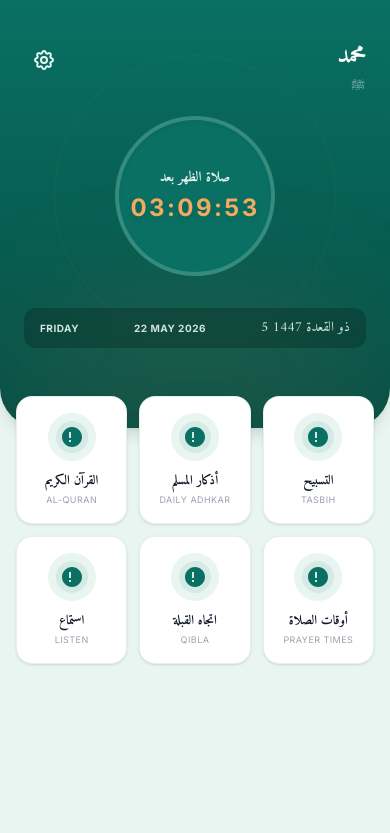
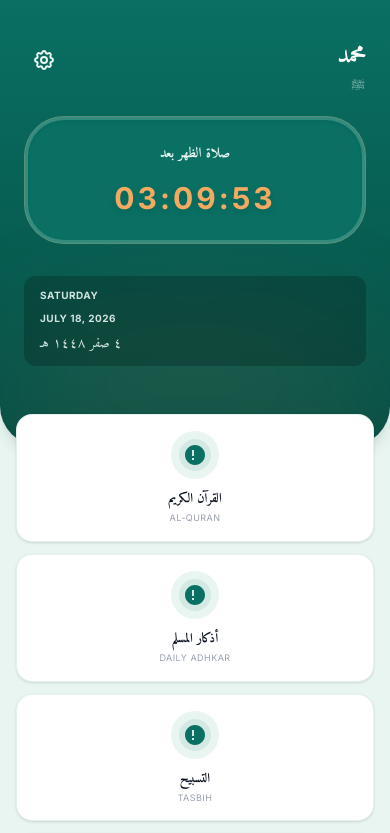
Before and after one commit to bolajareinvestmentltd-labs/Al-kawthar, a Next.js app: page / in a window 390 px wide. Shown: the top 833 px of the page. Built offline with nearby package versions, Linux system fonts and the light colour scheme.

Commit message:
page fixes

```diff
--- a/src/app/layout.tsx
+++ b/src/app/layout.tsx
@@ -25,7 +25,7 @@ export default function RootLayout({
       </head>
       <body className="bg-brand-surface antialiased">
         <AudioProvider>
-          <div className="w-full h-full min-h-[100dvh] max-w-md mx-auto bg-brand-surface relative shadow-2xl overflow-x-hidden flex flex-col">
+          <div className="w-full min-h-[100dvh] max-w-screen-2xl mx-auto bg-brand-surface relative overflow-x-hidden flex flex-col">
             <div className="flex-1 flex flex-col pb-36"> {/* space for floating nav + mini player */}
               {children}
             </div>
--- a/src/app/page.js
+++ b/src/app/page.js
@@ -5,15 +5,28 @@ import { useState, useEffect } from 'react';
 
 export default function Home() {
   const [countdown, setCountdown] = useState('03:09:56');
+  const [today, setToday] = useState(new Date());
 
-  // A live ticker for the UI scaffold
   useEffect(() => {
     const interval = setInterval(() => {
       const now = new Date();
       setCountdown(`03:09:${(59 - (now.getSeconds() % 60)).toString().padStart(2, '0')}`);
+      setToday(now);
     }, 1000);
     return () => clearInterval(interval);
   }, []);
+
+  const weekday = today.toLocaleDateString('en-US', { weekday: 'long' });
+  const longDate = today.toLocaleDateString('en-US', {
+    day: 'numeric',
+    month: 'long',
+    year: 'numeric',
+  });
+  const hijriDate = today.toLocaleDateString('ar-SA-u-ca-islamic', {
+    day: 'numeric',
+    month: 'long',
+    year: 'numeric',
+  });
 
   return (
     <main className="min-h-screen bg-brand-surface flex flex-col font-sans fade-in pb-24">
@@ -35,23 +48,25 @@ export default function Home() {
 
         {/* The Live Prayer Countdown */}
         <div className="mt-6 flex flex-col items-center relative z-10">
-          <div className="w-40 h-40 rounded-full border-4 border-brand-surface/20 flex flex-col items-center justify-center bg-brand-primary shadow-inner relative">
-            <div className="absolute inset-0 rounded-full border border-brand-accent/30 animate-[ping_4s_cubic-bezier(0,0,0.2,1)_infinite]"></div>
-            <span className="text-sm text-brand-surface mb-1 font-arabic font-bold">صلاة الظهر بعد</span>
-            <span className="text-2xl font-bold font-sans tracking-widest text-brand-accent drop-shadow-md">{countdown}</span>
+          <div className="w-full max-w-sm rounded-[40px] border-4 border-brand-surface/20 bg-brand-primary p-6 shadow-inner sm:p-8">
+            <div className="absolute inset-0 rounded-[40px] border border-brand-accent/30 opacity-60"></div>
+            <div className="relative flex flex-col items-center gap-3">
+              <span className="text-sm text-brand-surface mb-1 font-arabic font-bold">صلاة الظهر بعد</span>
+              <span className="text-3xl font-bold font-sans tracking-widest text-brand-accent drop-shadow-md">{countdown}</span>
+            </div>
           </div>
         </div>
 
-        <div className="mt-8 flex justify-between items-center text-[10px] sm:text-xs font-bold text-brand-surface/90 bg-black/20 py-2.5 px-4 rounded-xl relative z-10 uppercase tracking-wider backdrop-blur-sm">
-           <span>Friday</span>
-           <span>22 May 2026</span>
-           <span className="font-arabic font-normal tracking-normal text-sm">5 ذو القعدة 1447</span>
+        <div className="mt-8 grid gap-2 rounded-xl bg-black/20 px-4 py-3 text-[10px] font-bold uppercase tracking-wider text-brand-surface/90 backdrop-blur-sm sm:grid-cols-3">
+           <span>{weekday}</span>
+           <span>{longDate}</span>
+           <span className="font-arabic font-normal tracking-normal text-sm">{hijriDate}</span>
         </div>
       </div>
 
       {/* 2. The 3-Column Tool Grid */}
       <div className="flex-1 px-4 -mt-8 relative z-20">
-         <div className="grid grid-cols-3 gap-3">
+         <div className="grid grid-cols-1 gap-3 sm:grid-cols-2 xl:grid-cols-3">
             <GridItem href="/read" title="القرآن الكريم" subtitle="Al-Quran" />
             <GridItem href="/inspiration" title="أذكار المسلم" subtitle="Daily Adhkar" />
             <GridItem href="/tasbih" title="التسبيح" subtitle="Tasbih" />
--- a/src/components/Navigation/FloatingNav.tsx
+++ b/src/components/Navigation/FloatingNav.tsx
@@ -5,21 +5,23 @@ import Link from 'next/link';
 
 export const FloatingNav = () => {
   return (
-    <motion.div
-      drag
-      dragConstraints={{ left: -50, right: 50, top: -500, bottom: 50 }}
-      className="fixed bottom-20 left-4 right-4 z-[1000] p-4 bg-white/90 backdrop-blur-lg rounded-2xl shadow-2xl border border-slate-100 flex justify-between items-center cursor-grab"
-    >
-      <div className="flex items-center gap-2">
-        {/* Your new logo in the nav */}
-        <img src="/logo.svg" alt="Al-Kawthar" className="w-8 h-8 rounded-full" />
+    <div className="fixed inset-x-4 bottom-5 z-[1000] mx-auto max-w-xl px-2">
+      <div className="rounded-full bg-white/95 px-2 py-2 shadow-2xl shadow-slate-900/10 ring-1 ring-slate-200 backdrop-blur-xl">
+        <nav className="grid grid-cols-2 gap-2 sm:grid-cols-4">
+          <Link href="/" className="rounded-full bg-slate-100 px-4 py-3 text-center text-[11px] font-semibold uppercase text-slate-700 transition hover:bg-brand-primary/15 hover:text-brand-primary sm:text-sm">
+            Home
+          </Link>
+          <Link href="/listen" className="rounded-full bg-slate-100 px-4 py-3 text-center text-[11px] font-semibold uppercase text-slate-700 transition hover:bg-brand-primary/15 hover:text-brand-primary sm:text-sm">
+            Listen
+          </Link>
+          <Link href="/citadel" className="rounded-full bg-slate-100 px-4 py-3 text-center text-[11px] font-semibold uppercase text-slate-700 transition hover:bg-brand-primary/15 hover:text-brand-primary sm:text-sm">
+            Citadel
+          </Link>
+          <Link href="/settings" className="rounded-full bg-slate-100 px-4 py-3 text-center text-[11px] font-semibold uppercase text-slate-700 transition hover:bg-brand-primary/15 hover:text-brand-primary sm:text-sm">
+            Settings
+          </Link>
+        </nav>
       </div>
-      <nav className="flex gap-4 text-xs font-medium text-slate-600">
-        <Link href="/">Home</Link>
-        <Link href="/listen/quran">Quran</Link>
-        <Link href="/citadel">Citadel</Link>
-        <Link href="/settings">Settings</Link>
-      </nav>
-    </motion.div>
+    </div>
   );
 };
--- a/src/components/SurahReader.js
+++ b/src/components/SurahReader.js
@@ -13,7 +13,7 @@ export default function SurahReader({ verses, chapterId }) {
   const router = useRouter(); // Initialize the router
 
   const currentVerse = currentIndex >= 0 ? verses[currentIndex] : null;
-  const audioUrl = currentVerse?.audio?.url ? `https://verses.quran.com/${currentVerse.audio.url}` : null;
+  const audioUrl = currentVerse?.audio?.url ? currentVerse.audio.url : currentVerse?.audio || null;
 
   useEffect(() => {
     if (currentIndex >= 0 && verseRefs.current[currentIndex]) {
@@ -71,7 +71,7 @@ export default function SurahReader({ verses, chapterId }) {
     <div className="flex flex-col gap-6 items-center w-full">
       <div className="sticky top-4 z-50 bg-brand-cream/90 backdrop-blur-md px-6 py-4 rounded-2xl shadow-sm border border-brand-terracotta/20 flex items-center justify-between w-[96%] max-w-md">
         <span className="font-sans font-bold text-brand-dark text-sm truncate pr-4">
-          {currentIndex >= 0 ? `Playing Verse ${verses[currentIndex].verse_key}` : "Ready to Listen"}
+          {currentIndex >= 0 ? `Playing Verse ${verses[currentIndex].verse_number}` : 'Ready to Listen'}
         </span>
         <button
           onClick={toggleMasterPlay}
--- a/src/lib/api.js
+++ b/src/lib/api.js
@@ -1,35 +1,43 @@
+import surahIndex from '../data/surah-meta.json';
+
 // The Live Quran API Engine
 export async function getFullSurah(surahNumber) {
+  const surahId = Number(surahNumber);
+  if (!Number.isFinite(surahId) || surahId < 1 || surahId > 114) {
+    return null;
+  }
+
   try {
-    const res = await fetch(`https://api.alquran.cloud/v1/surah/${surahNumber}/editions/quran-uthmani,en.sahih,ar.alafasy`);
+    const res = await fetch(
+      `https://api.alquran.cloud/v1/surah/${surahId}/editions/quran-uthmani,en.sahih,ar.alafasy`,
+      { next: { revalidate: 300 } }
+    );
     const data = await res.json();
 
-    if (data.code !== 200) throw new Error('Failed to fetch Surah');
+    if (data.code !== 200 || !Array.isArray(data.data) || data.data.length < 3) {
+      throw new Error('Invalid Quran API response');
+    }
 
     const arabicEdition = data.data[0];
     const englishEdition = data.data[1];
     const audioEdition = data.data[2];
 
-    // The exact string the API uses for Bismillah
-    const bismillahPrefix = "بِسْمِ ٱللَّهِ ٱلرَّحْمَـٰنِ ٱلرَّحِيمِ ";
+    const bismillahPrefix = 'بِسْمِ ٱللَّهِ ٱلرَّحْمَـٰنِ ٱلرَّحِيمِ ';
 
     const verses = arabicEdition.ayahs.map((ayah, index) => {
       let cleanText = ayah.text;
 
-      // THE SANITIZER: If it's Verse 1, and NOT Surah 1 or 9, slice off the Bismillah
-      if (surahNumber != 1 && surahNumber != 9 && ayah.numberInSurah === 1) {
-        if (cleanText.startsWith(bismillahPrefix)) {
-          cleanText = cleanText.replace(bismillahPrefix, '');
-        }
+      if (surahId !== 1 && surahId !== 9 && ayah.numberInSurah === 1 && cleanText.startsWith(bismillahPrefix)) {
+        cleanText = cleanText.replace(bismillahPrefix, '');
       }
 
       return {
         id: ayah.number,
         verse_number: ayah.numberInSurah,
         text_uthmani: cleanText,
-        translation: englishEdition.ayahs[index].text,
-        audio: audioEdition.ayahs[index].audio,
-        transliteration: "Transliteration loading..."
+        translation: englishEdition.ayahs[index]?.text ?? 'Translation unavailable',
+        audio: audioEdition.ayahs[index]?.audio ?? null,
+        transliteration: 'Transliteration loading...'
       };
     });
 
@@ -38,10 +46,19 @@ export async function getFullSurah(surahNumber) {
       translationName: arabicEdition.englishNameTranslation,
       revelationType: arabicEdition.revelationType,
       totalVerses: arabicEdition.numberOfAyahs,
-      verses: verses
+      verses
     };
   } catch (error) {
-    console.error("API Engine Error:", error);
-    return null;
+    console.error('API Engine Error:', error);
+    const fallback = surahIndex.find((item) => item.number === surahId);
+    if (!fallback) return null;
+
+    return {
+      name: fallback.name,
+      translationName: fallback.englishNameTranslation,
+      revelationType: fallback.revelationType,
+      totalVerses: fallback.numberOfAyahs,
+      verses: []
+    };
   }
 }
```
